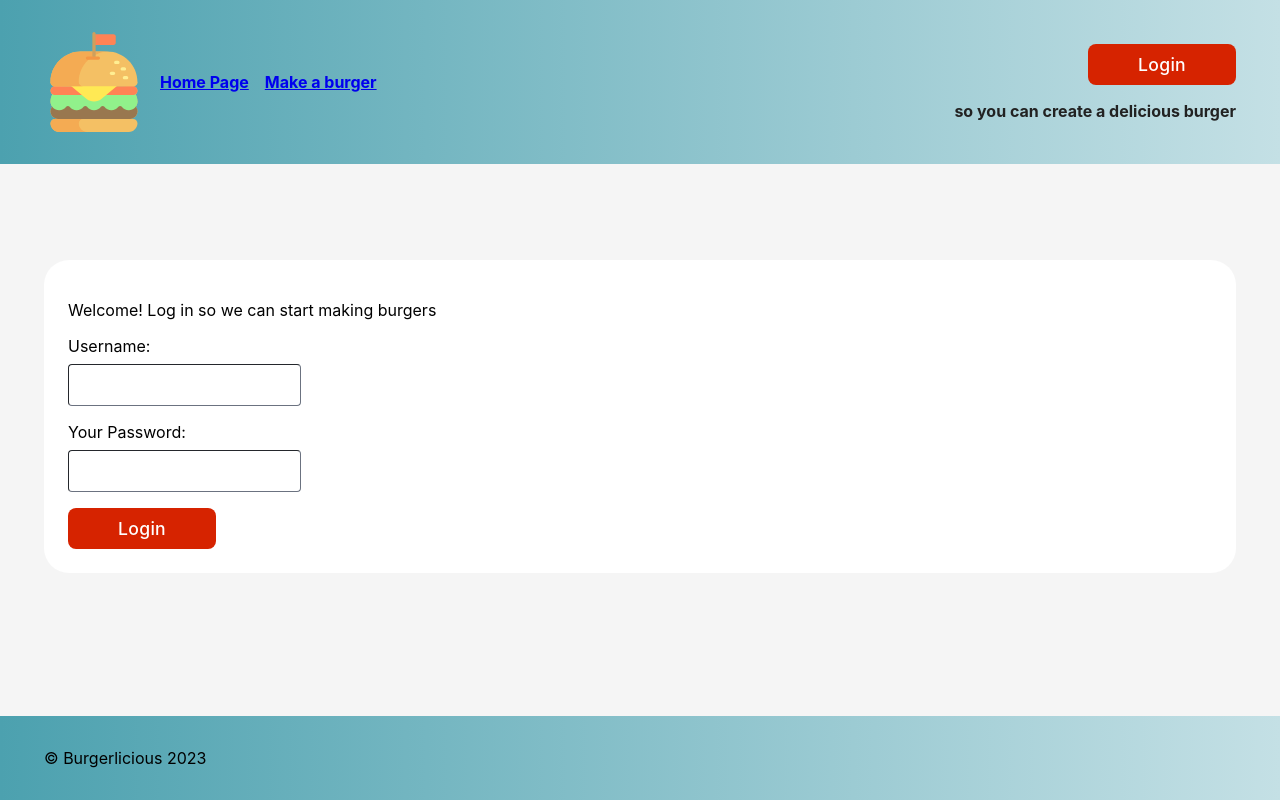
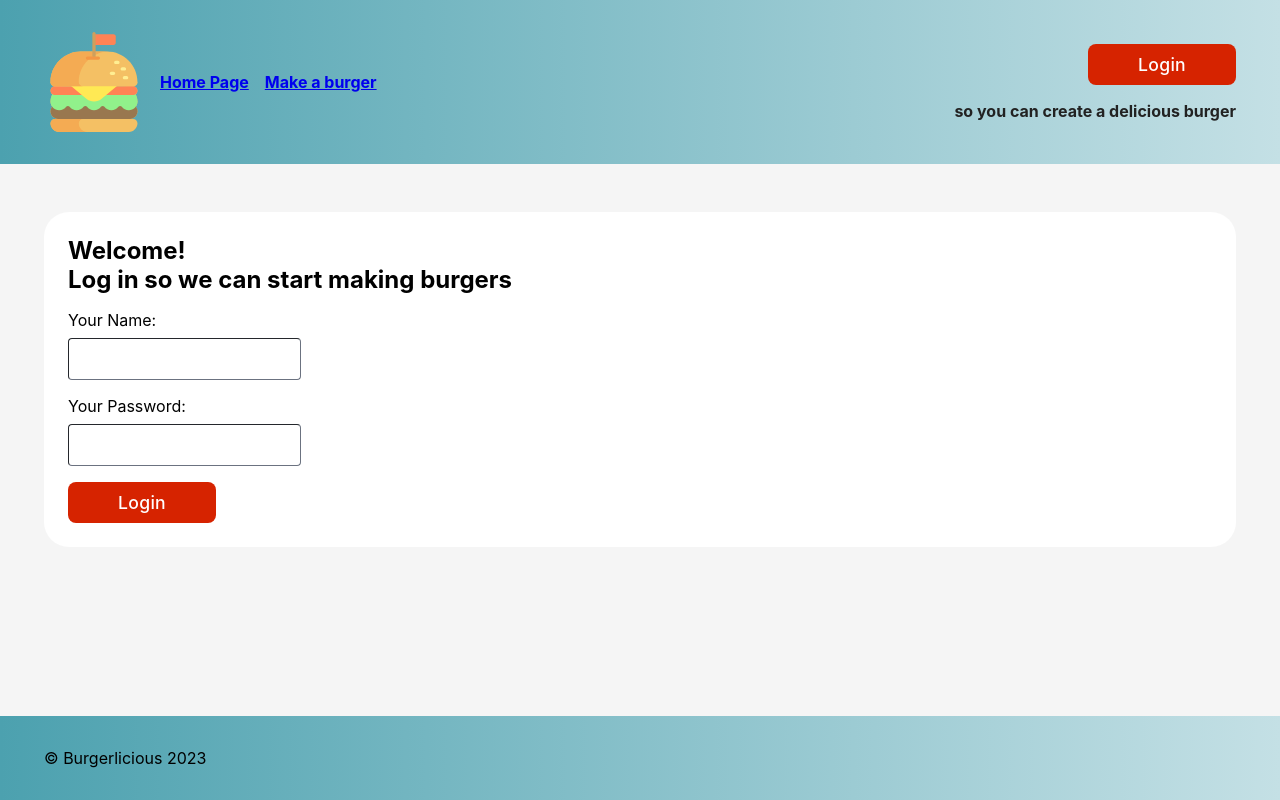
Before and after one commit to vickymos/xm, a React (Create React App) app: page /login in a window 1280 px wide. Built offline with nearby package versions, Linux system fonts and the light colour scheme.

Commit message:
sun update 1

```diff
--- a/src/App.tsx
+++ b/src/App.tsx
@@ -12,6 +12,7 @@ import Footer from "./components/layout/footer";
 import Header from "./components/layout/header";
 import BurgerMaker from "./routes/burgerMaker";
 import Homepage from "./routes/homepage";
+import { Heading } from "./components/tags/heading";
 import "./App.css";
 import NotFound from "./routes/notFound";
 
@@ -118,24 +119,32 @@ const LoginPage = () => {
 	}
 
 	return (
-    <div className="bg-white rounded-lg p-24 mt-48 login">
-      <p>Welcome! Log in so we can start making burgers</p>
+		<div className="bg-white rounded-lg p-24 mb-48 login">
+
+			<Heading element="h1" className="mt-0 mb-16 h2">
+            	Welcome!<br/> Log in so we can start making burgers
+            </Heading>
 
 			<form onSubmit={handleSubmit}>
+
 				<div className="mb-16">
 					<label>
-            Username:
+						Your Name:
 					</label>
 					<input name="username" type="text" />
 				</div>
+
 				<div className="mb-16">
 					<label>
 						Your Password:
 					</label>
 					<input name="password" type="password" />
 				</div>
+
 				<button type="submit" className="button button--primary">Login</button>
+
 			</form>
+
 		</div>
 	);
 };
--- a/src/components/form/loginForm.tsx
+++ b/src/components/form/loginForm.tsx
@@ -7,7 +7,6 @@ const LoginForm = () => {
     const [apiData, setAPiData] = useState(null);
 
     useEffect(() => {
-
         console.log("response s", apiResponse);
         console.log("response s", apiData);
     }, [apiResponse]);
--- a/src/components/layout/footer.tsx
+++ b/src/components/layout/footer.tsx
@@ -1,12 +1,10 @@
 import styled from "styled-components";
-
 
 const FooterWrapper = styled.footer`
   padding: 2rem 0;
   margin-top: auto;
   background: linear-gradient(to right, var(--gradientStart) 0%, var(--gradientEnd) 100%);
 `;
-
 
 const Footer = () => {
 
--- a/src/components/layout/header.tsx
+++ b/src/components/layout/header.tsx
@@ -25,8 +25,7 @@ const Header = () => {
         <HeaderWrapper>
 
             <div className="container flex items-center justify-between">
-        <img
-          src={logo}
+                <img src={logo}
                     alt="Burger Inc. Logo"
                     loading="eager"
                     width="100"
--- a/src/components/tags/heading.tsx
+++ b/src/components/tags/heading.tsx
@@ -27,7 +27,7 @@ export const Heading = ({ children, element = "h3", className = "", style, ...pr
     const Heading = element;
 
     return (
-    <Heading {...props} className={`${className}`} style={{...style}}>
+        <Heading {...props} className={`${className}`} style={{ ...style }}>
             {children}
         </Heading>
     );
--- a/src/routes/homepage.tsx
+++ b/src/routes/homepage.tsx
@@ -1,10 +1,11 @@
 import * as React from "react";
+import SplashImage from "../burger-1920-min.jpeg";
 
 const Homepage = () => {
     return (
-      <>
-        home content
-      </>
+        <>
+            <img src={SplashImage} alt="Burger Inc. Logo" loading="eager"/>
+        </>
     );
-  };
+};
 export default Homepage
--- a/src/routes/notFound.tsx
+++ b/src/routes/notFound.tsx
@@ -2,12 +2,15 @@ import { Link } from "react-router-dom";
 
 const NotFound = () => {
     return (
-      <div>
+        <>
+
             <h2>Did you land here by mistake?</h2>
+
             <p>
                 <Link to="/make-a-burger">Go make yourself a delicious burger!</Link>
             </p>
-      </div>
+
+        </>
     );
 };
 
```
Also changed, not shown: src/components/parts/authStatus.tsx (+2 -6 lines), src/routes/burgerMaker.tsx (+3 -7 lines), src/auth.ts (indentation only), src/burger-1920-min.jpeg (added), src/index.tsx (indentation only). Lines whose indentation alone changed are shown as unchanged.
